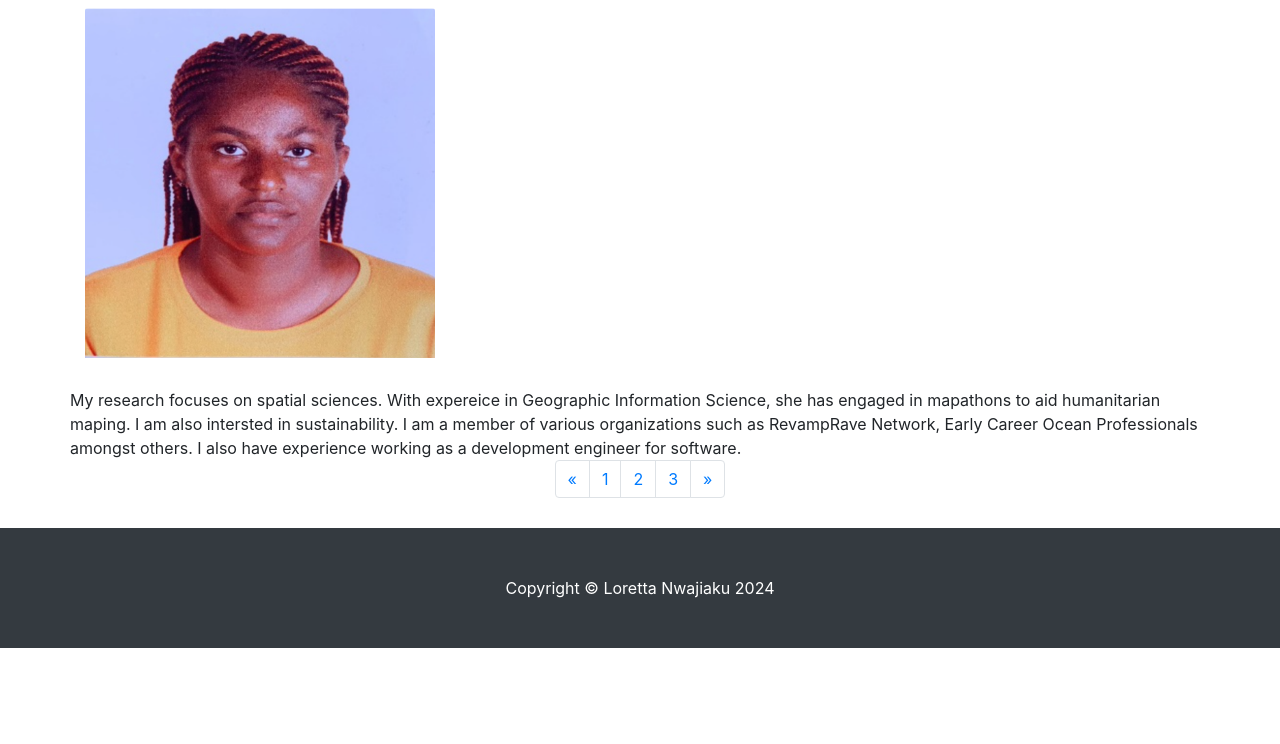
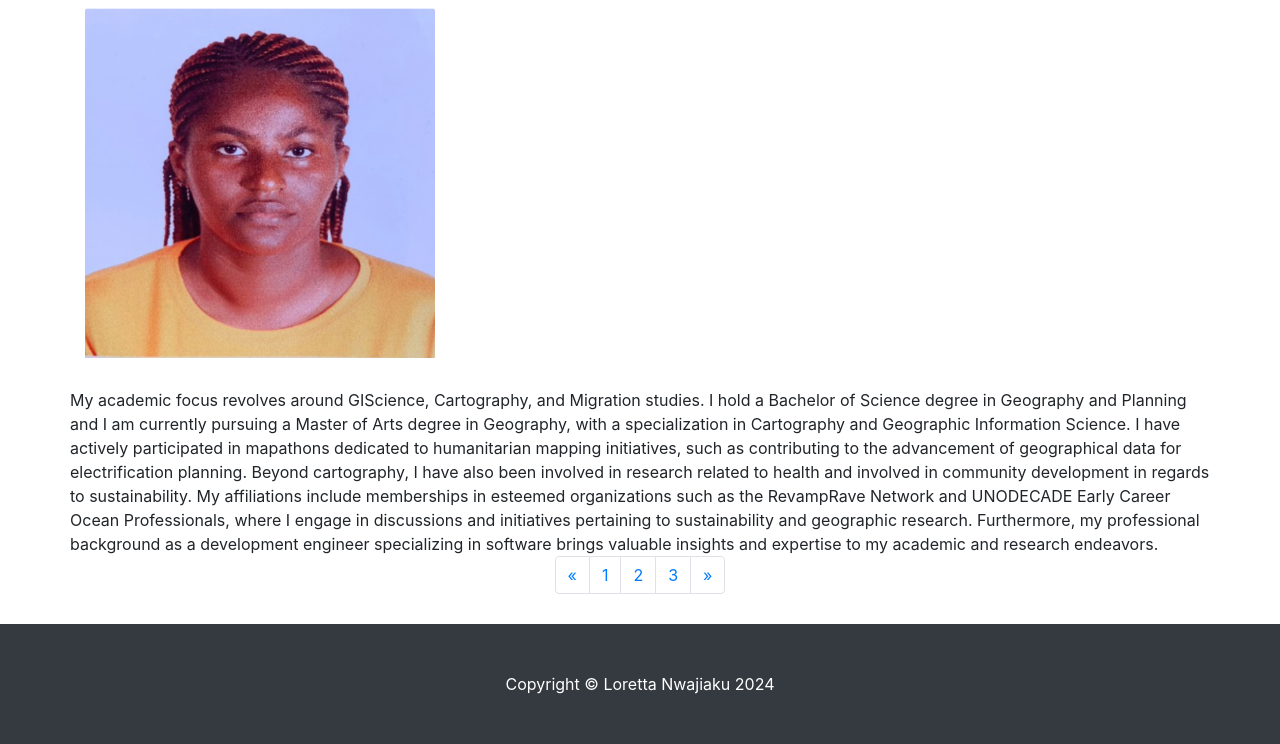
Before and after one commit to geog3540/nwajiaku, a website: page shortbio.html in a window 1280 px wide. Shown: the part 144-888 px from the top of the page. Before the commit the page ends 800 px from the top, so only its background shows below. Drawn offline with Linux system fonts and the light colour scheme.

Commit message:
Update shortbio.html

```diff
--- a/shortbio.html
+++ b/shortbio.html
@@ -53,16 +53,18 @@
 
       <!-- Page Heading -->
       <h1 class="my-4">Loretta Nwajiaku
-        <small>Spatial Scientist</small>
+        <small>Geographer</small>
       </h1>
 
       <div class="row">
          <div class="col-lg-4 col-sm-6 portfolio-item">
          <img class="card-img-top" src="images/Loretta.png" alt="">
          </div>
-         <p class="card-text">My research focuses on spatial sciences. With expereice in Geographic Information Science, she has engaged in mapathons
-            to aid humanitarian maping. I am also intersted in sustainability. I am a member of various organizations such as RevampRave Network, Early Career Ocean Professionals amongst others.
-            I also have experience working as a development engineer for software.
+         <p class="card-text">My academic focus revolves around GIScience, Cartography, and Migration studies. I hold a Bachelor of Science degree in Geography and Planning and I am currently pursuing a Master of Arts degree in Geography, with a specialization in Cartography and Geographic Information Science.
+
+      I have actively participated in mapathons dedicated to humanitarian mapping initiatives, such as contributing to the advancement of geographical data for electrification planning. Beyond cartography, I have also been involved in research related to health and involved in community development in regards to sustainability.
+      My affiliations include memberships in esteemed organizations such as the RevampRave Network and UNODECADE Early Career Ocean Professionals, where I engage in discussions and initiatives pertaining to sustainability and geographic research.
+     Furthermore, my professional background as a development engineer specializing in software brings valuable insights and expertise to my academic and research endeavors.
          </p>
       </div>
 
```
